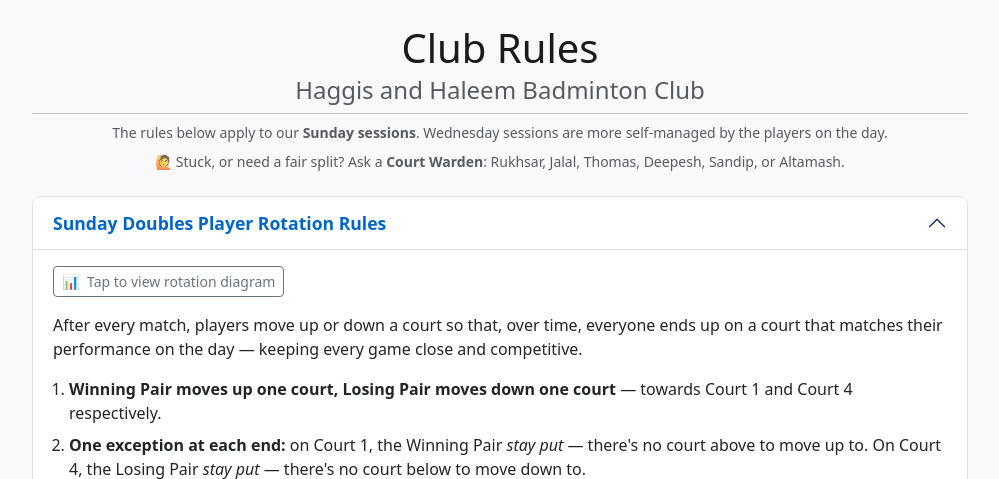
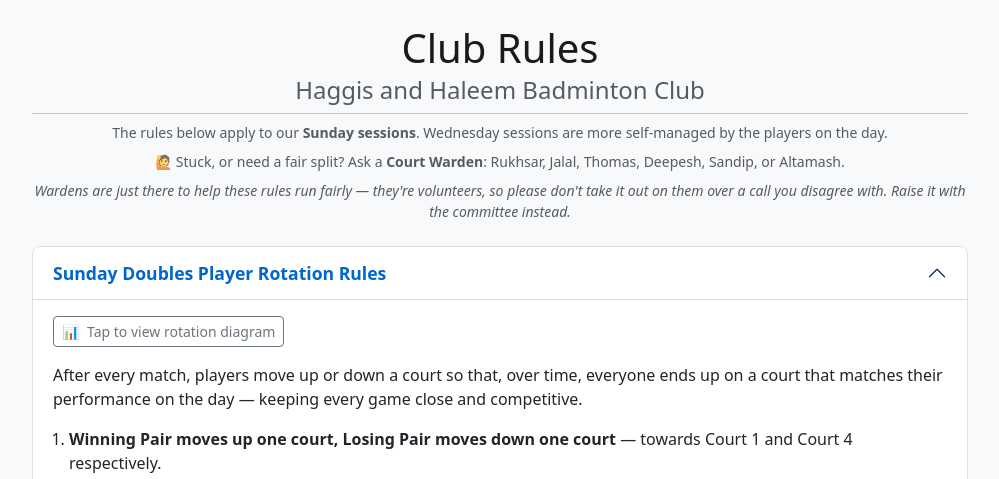
Before and after one commit to deepeshshrestha-hhb/hhb-club-app, a Flask app: page /rules in a window 1280 px wide. Shown: the part 56-535 px from the top of the page, without its empty margins (140-1139 px from the left). Run offline with Flask 3, Linux system fonts and the light colour scheme; some libraries are stand-ins or nearby versions.

Commit message:
Clarify sitting-out mechanics and add a Court Warden disclaimer
- Added two explicit rules to Sitting Out (both the main rule text and
  the TL;DR quick-reference card): players only staying for an hour
  still owe at least one sit-out, and a worked example of exactly who
  replaces whom when a group comes back in (e.g. Player 20, having
  just sat out, takes over from Player 16) — previously only implied
  by the rotation table, not spelled out.
- Added a short disclaimer at the top of the Club Rules page, next to
  the existing "Ask a Court Warden" note: wardens are volunteers just
  applying the rules, not to be blamed for calls you disagree with —
  raise it with the committee instead.

Co-Authored-By: Claude Sonnet 5 <noreply@anthropic.com>

```diff
--- a/services/club_rules_service.py
+++ b/services/club_rules_service.py
@@ -71,6 +71,13 @@ DEFAULT_SECTIONS = {
         "<li class=\"mb-1\"><strong>Rotation:</strong> the most recent arrivals sit out first. Once "
         "everyone's had one turn, it starts again from the bottom. As soon as you sit out, you're back "
         "in for the very next game.</li>"
+        "<li class=\"mb-1\"><strong>Coming back in:</strong> the group that just sat out swaps straight "
+        "back in for whichever group's turn it is to sit out next. E.g. Players 17&ndash;20 sit out Game "
+        "1; for Game 2, Player 20 takes over from Player 16, Player 19 from Player 15, Player 18 from "
+        "Player 14, and Player 17 from Player 13.</li>"
+        "<li class=\"mb-1\"><strong>Only here for an hour?</strong> You're still expected to sit out at "
+        "least once during your time on court &mdash; the same fairness rule applies whether you're here "
+        "for the full 2 hours or just 1.</li>"
         "<li class=\"mb-0\"><strong>Want out early?</strong> Find someone in the sit-out queue, swap "
         "places with them directly, and let a Court Warden know.</li>"
         "</ul>"
--- a/templates/club_rules.html
+++ b/templates/club_rules.html
@@ -15,9 +15,14 @@
             self-managed by the players on the day.
         </p>
 
-        <p class="text-muted small text-center mb-4">
+        <p class="text-muted small text-center mb-2">
             🙋 Stuck, or need a fair split? Ask a <strong>Court Warden</strong>: Rukhsar, Jalal, Thomas,
             Deepesh, Sandip, or Altamash.
+        </p>
+
+        <p class="text-muted small text-center mb-4 fst-italic">
+            Wardens are just there to help these rules run fairly — they're volunteers, so please
+            don't take it out on them over a call you disagree with. Raise it with the committee instead.
         </p>
 
         <div class="accordion hhb-about-accordion mb-4" id="rulesAccordion">
@@ -188,7 +193,9 @@
                         <h4>🔁 Sitting Out</h4>
                         <div class="hhb-tldr-item"><span class="hhb-tldr-icon">✍️</span><span>Sign the board on arrival — order = your queue position.</span></div>
                         <div class="hhb-tldr-item"><span class="hhb-tldr-icon">⬇️</span><span>Most recent arrivals sit out first; once everyone's had a turn, it starts again from the bottom.</span></div>
+                        <div class="hhb-tldr-item"><span class="hhb-tldr-icon">🔁</span><span>Coming back in? You swap straight in for whoever's turn it is to sit out next — e.g. Player 20 (just sat out) takes over from Player 16 (sitting out now).</span></div>
                         <div class="hhb-tldr-item"><span class="hhb-tldr-icon">🔂</span><span>Sat out? You're straight back in next game.</span></div>
+                        <div class="hhb-tldr-item"><span class="hhb-tldr-icon">⏳</span><span>Only here for an hour? You still sit out at least once — same fairness rule applies.</span></div>
                         <div class="hhb-tldr-item"><span class="hhb-tldr-icon">🔄</span><span>Want out early? Swap directly with someone in the queue &amp; tell a Court Warden.</span></div>
                     </div>
 
```
